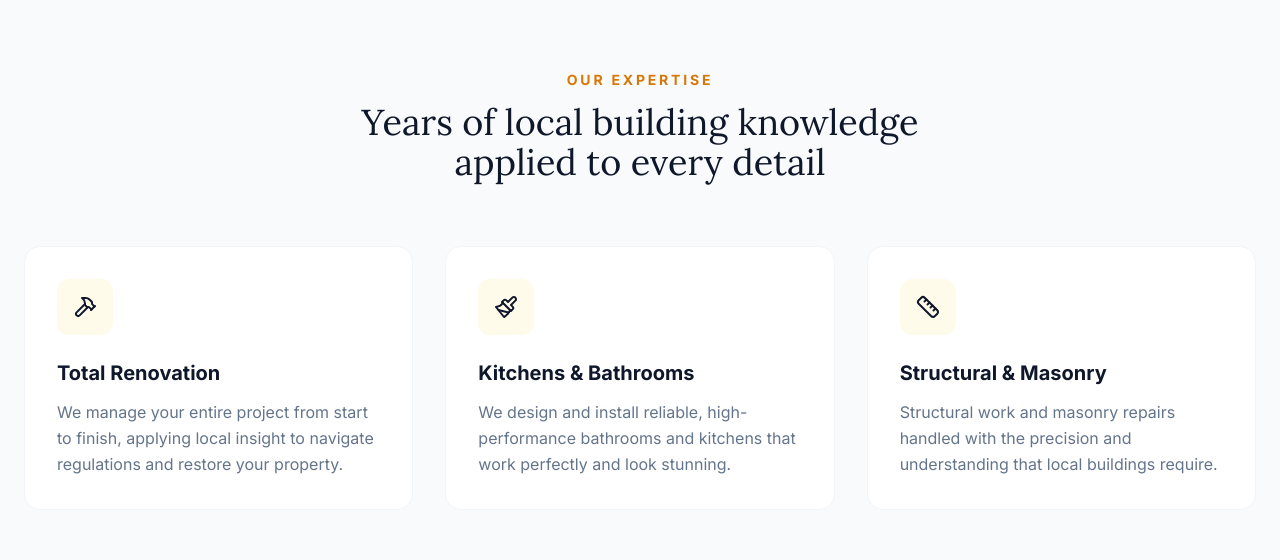
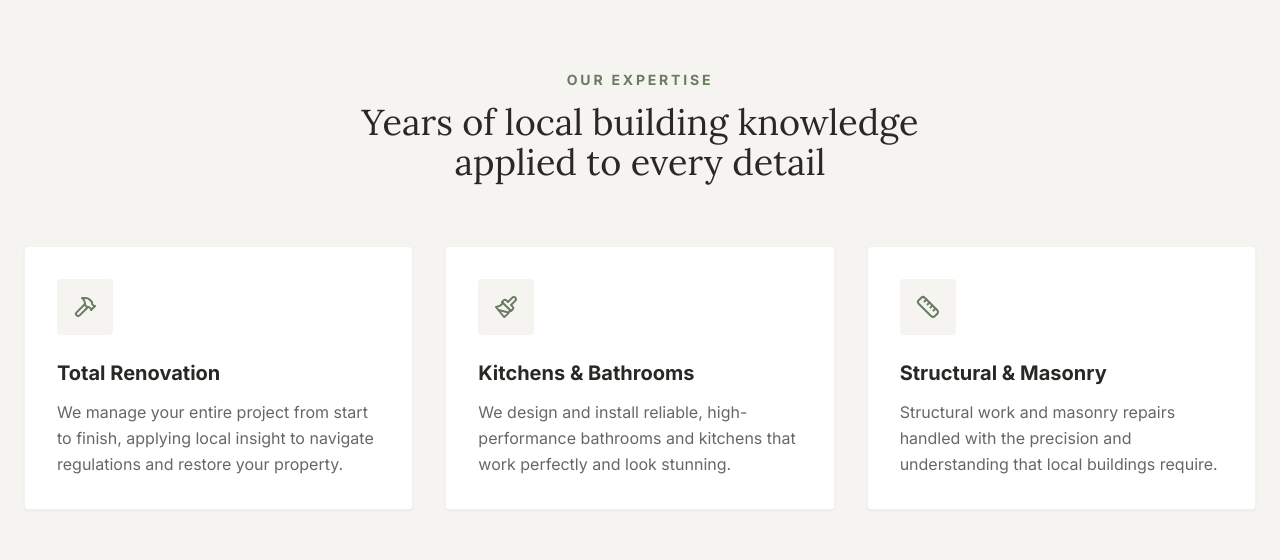
Before and after one commit to evans-renovation/evans-renovation, a React (Vite) app: page / in a window 1280 px wide. Shown: the part 826-1386 px from the top of the page. Built offline with nearby package versions, Linux system fonts and the light colour scheme; no server answers.

Commit message:
Update App.jsx

```diff
--- a/src/App.jsx
+++ b/src/App.jsx
@@ -467,23 +467,26 @@ const systemPrompt = prompts[language];
       </header>
 
       {/* Services Grid */}
-      <section id="services" className="py-24 px-6 bg-slate-50 scroll-mt-20">
+      <section id="services" className="py-24 px-6 bg-evans-stone scroll-mt-20">
         <div className="max-w-7xl mx-auto">
           {/* Header */}
           <div className="text-center max-w-2xl mx-auto mb-16">
-            <h2 className="text-sm font-bold uppercase tracking-[0.2em] text-amber-600 mb-3">{t.serv_eyebrow}</h2>
-            <h3 className="text-3xl md:text-4xl font-serif text-slate-900">{t.serv_title}</h3>
+            {/* Changed from amber-600 to your new sage green */}
+            <h2 className="text-sm font-semibold uppercase tracking-[0.2em] text-evans-heritage mb-3">{t.serv_eyebrow}</h2>
+            {/* Changed from slate-900 to your new rich earthy brown */}
+            <h3 className="text-3xl md:text-4xl font-serif text-evans-earth">{t.serv_title}</h3>
           </div>
 
           {/* Grid */}
           <div className="grid md:grid-cols-3 gap-8">
             {services.map((s, i) => (
-              <div key={i} className="group p-8 bg-white rounded-2xl border border-slate-100 hover:shadow-xl hover:-translate-y-1 transition-all duration-300">
-                <div className="w-14 h-14 bg-amber-50 rounded-xl flex items-center justify-center mb-6 group-hover:bg-amber-100 transition-colors">
-                  {s.icon}
+              <div key={i} className="group p-8 bg-white rounded shadow-sm border border-black/5 hover:shadow-md hover:-translate-y-1 transition-all duration-300">
+                <div className="w-14 h-14 bg-evans-stone rounded flex items-center justify-center mb-6 transition-colors">
+                  {/* The icon itself should also use the sage green or earthy brown */}
+                  <span className="text-evans-heritage">{s.icon}</span>
                 </div>
-                <h4 className="text-xl font-bold text-slate-900 mb-3">{s.title}</h4>
-                <p className="text-slate-500 leading-relaxed">{s.desc}</p>
+                <h4 className="text-xl font-bold text-evans-earth mb-3">{s.title}</h4>
+                <p className="text-black/60 leading-relaxed">{s.desc}</p>
               </div>
             ))}
           </div>
@@ -582,7 +585,7 @@ const systemPrompt = prompts[language];
                 <div className="absolute inset-0 bg-gradient-to-t from-slate-900/90 via-slate-900/20 to-transparent opacity-80" />
 
                 <div className="absolute bottom-0 left-0 p-6 w-full transform translate-y-2 group-hover:translate-y-0 transition-transform duration-300">
-                  <span className="inline-block px-2 py-1 mb-2 bg-amber-500/20 text-amber-300 text-[10px] font-bold uppercase tracking-wider rounded backdrop-blur-md border border-amber-500/30">
+                  <span className="inline-block px-2 py-1 mb-2 bg-evans-heritage/90 text-evans-stone text-[10px] font-bold uppercase tracking-wider rounded backdrop-blur-md border border-evans-heritage">
                     {p.type}
                   </span>
                   <h3 className="text-xl font-bold text-white mb-1">{p.title}</h3>
@@ -597,11 +600,11 @@ const systemPrompt = prompts[language];
       </section>
 
       {/* Contact Footer */}
-<section id="contact" className="bg-slate-900 text-white py-24 px-6">
+      <section id="contact" className="bg-evans-earth text-white py-24 px-6">
         {/* 1. The Big Header */}
         <div className="max-w-4xl mx-auto text-center mb-16">
           <h2 className="text-4xl md:text-5xl font-serif mb-6">{t.cont_title}</h2>
-    <p className="text-slate-400 text-lg max-w-xl mx-auto">
+          <p className="text-white/70 text-lg max-w-xl mx-auto">
             {t.cont_desc}
           </p>
         </div>
@@ -611,18 +614,18 @@ const systemPrompt = prompts[language];
           <div className="space-y-8 md:pl-12">
             {/* Phone Block */}
             <div className="flex items-start gap-4 p-4 rounded-xl hover:bg-white/5 transition-colors">
-        <Phone className="text-evans-amber shrink-0" />
+              <Phone className="text-evans-heritage shrink-0" />
               <div>
-          <div className="text-sm text-slate-400 uppercase tracking-widest font-bold">{t.cont_call}</div>
+                <div className="text-sm text-white/50 uppercase tracking-widest font-bold">{t.cont_call}</div>
                 <div className="text-2xl font-serif">+33 (0)6 52 93 97 52</div>
               </div>
             </div>
 
             {/* Email Block */}
             <div className="flex items-start gap-4 p-4 rounded-xl hover:bg-white/5 transition-colors">
-        <Mail className="text-evans-amber shrink-0" />
+              <Mail className="text-evans-heritage shrink-0" />
               <div>
-          <div className="text-sm text-slate-400 uppercase tracking-widest font-bold">{t.cont_email}</div>
+                <div className="text-sm text-white/50 uppercase tracking-widest font-bold">{t.cont_email}</div>
                 <div className="text-2xl font-serif">info@evansrenovation.fr</div>
               </div>
             </div>
@@ -630,7 +633,7 @@ const systemPrompt = prompts[language];
 
           {/* Simple Form */}
           <form
-  className="bg-white p-8 rounded-2xl text-slate-900 shadow-xl"
+            className="bg-white p-8 rounded text-evans-earth shadow-xl"
             onSubmit={handleFormSubmit}
           >
             <div className="space-y-4">
@@ -641,7 +644,7 @@ const systemPrompt = prompts[language];
                   name="name"
                   required
                   placeholder={t.form_name}
-        className="w-full p-3 bg-slate-50 border border-slate-200 rounded-lg focus:ring-2 focus:ring-amber-500 outline-none"
+                  className="w-full p-3 bg-evans-stone border border-black/10 rounded focus:ring-2 focus:ring-evans-heritage outline-none transition-all"
                 />
 
                 {/* Phone Input */}
@@ -649,7 +652,7 @@ const systemPrompt = prompts[language];
                   type="text"
                   name="phone"
                   placeholder={t.form_phone}
-        className="w-full p-3 bg-slate-50 border border-slate-200 rounded-lg focus:ring-2 focus:ring-amber-500 outline-none"
+                  className="w-full p-3 bg-evans-stone border border-black/10 rounded focus:ring-2 focus:ring-evans-heritage outline-none transition-all"
                 />
               </div>
 
@@ -659,7 +662,7 @@ const systemPrompt = prompts[language];
                 name="email"
                 required
                 placeholder={t.form_email}
-      className="w-full p-3 bg-slate-50 border border-slate-200 rounded-lg focus:ring-2 focus:ring-amber-500 outline-none"
+                className="w-full p-3 bg-evans-stone border border-black/10 rounded focus:ring-2 focus:ring-evans-heritage outline-none transition-all"
               />
 
               {/* Message Input */}
@@ -668,18 +671,18 @@ const systemPrompt = prompts[language];
                 required
                 rows="4"
                 placeholder={t.form_msg}
-      className="w-full p-3 bg-slate-50 border border-slate-200 rounded-lg focus:ring-2 focus:ring-amber-500 outline-none"
+                className="w-full p-3 bg-evans-stone border border-black/10 rounded focus:ring-2 focus:ring-evans-heritage outline-none transition-all resize-none"
               ></textarea>
 
               {/* Submit Button */}
-    <button className="w-full py-4 bg-slate-900 text-white font-bold rounded-lg hover:bg-slate-800 transition-all shadow-lg">
+              <button className="w-full py-4 bg-evans-heritage text-white font-bold rounded hover:bg-[#586751] transition-all shadow-md">
                 {t.form_btn}
               </button>
             </div>
           </form>
         </div>
 
-        <div className="border-t border-white/10 mt-24 pt-8 text-center text-slate-500 text-sm flex flex-col items-center gap-4">
+        <div className="border-t border-white/10 mt-24 pt-8 text-center text-white/50 text-sm flex flex-col items-center gap-4">
           <div className="flex gap-4">
             <a href="#" className="hover:text-white transition-colors"><Facebook size={20} /></a>
             <a href="#" className="hover:text-white transition-colors"><Instagram size={20} /></a>
```
Lines whose indentation alone changed are shown as unchanged.
